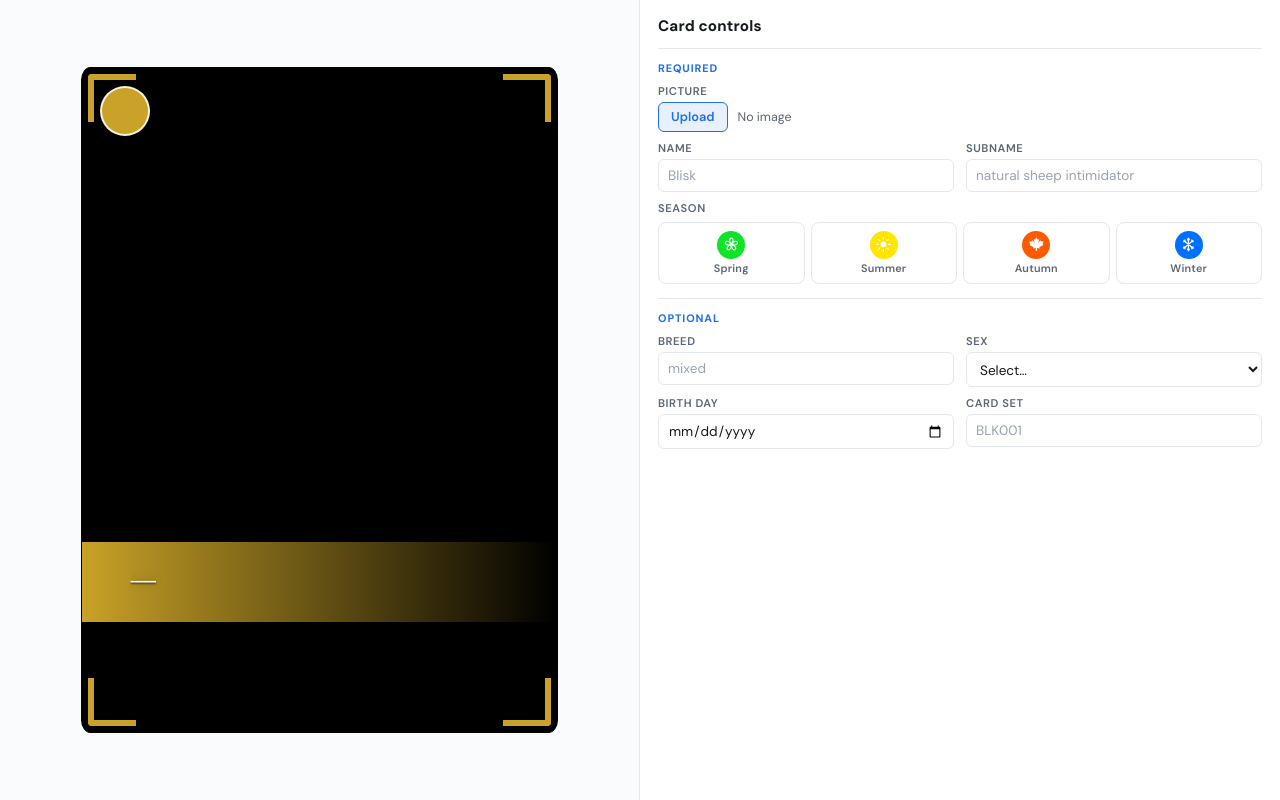
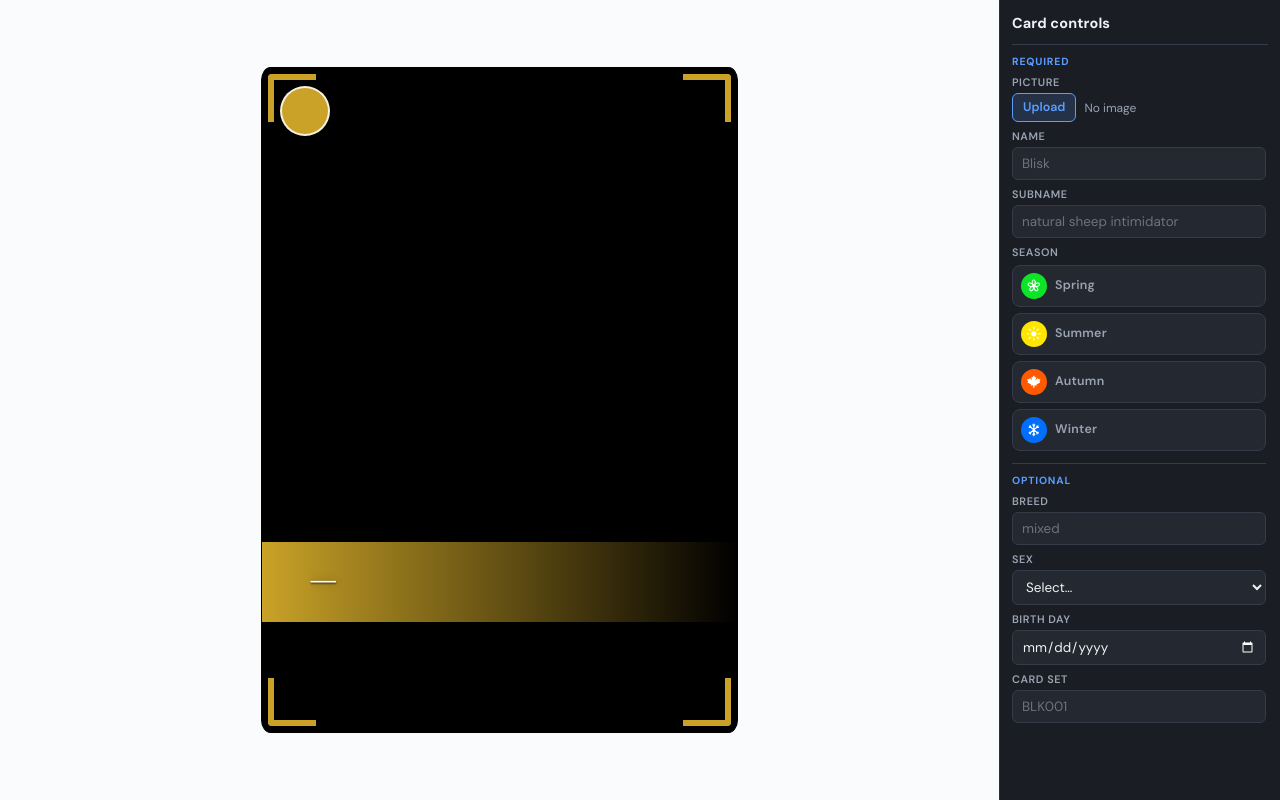
Before and after one commit to zprima/cardcreator, a React (Vite) app: page / in a window 1280 px wide. Built offline with nearby package versions, Linux system fonts and the light colour scheme.

Commit message:
control design

```diff
--- a/src/App.css
+++ b/src/App.css
@@ -2,7 +2,7 @@
   height: 100svh;
   max-height: 100svh;
   display: grid;
-  grid-template-columns: 1fr 1fr;
+  grid-template-columns: minmax(0, 1fr) 280px;
   margin: 0;
   box-sizing: border-box;
   overflow: hidden;
@@ -16,13 +16,14 @@
   height: 100%;
   padding: 16px;
   box-sizing: border-box;
-  border-right: 1px solid #e4e7ec;
+  border-right: 1px solid #2a2f3a;
   overflow: hidden;
   background: #fafbfc;
 }
 
 .app__controls {
   min-width: 0;
+  width: 100%;
   height: 100%;
   box-sizing: border-box;
   overflow: hidden;
--- a/src/components/Controls.css
+++ b/src/components/Controls.css
@@ -1,23 +1,23 @@
 .controls {
-  --ctrl-bg: #ffffff;
-  --ctrl-surface: #ffffff;
-  --ctrl-surface-hover: #f7f8fa;
-  --ctrl-border: #e4e7ec;
-  --ctrl-border-strong: #c8cdd6;
-  --ctrl-text: #14181f;
-  --ctrl-muted: #5b6575;
-  --ctrl-placeholder: #9aa3b2;
-  --ctrl-accent: #1f6feb;
-  --ctrl-accent-soft: rgba(31, 111, 235, 0.1);
-  --ctrl-focus: rgba(31, 111, 235, 0.35);
+  --ctrl-bg: #1a1d24;
+  --ctrl-surface: #242830;
+  --ctrl-surface-hover: #2c313c;
+  --ctrl-border: #353b48;
+  --ctrl-border-strong: #4a5160;
+  --ctrl-text: #f0f2f5;
+  --ctrl-muted: #9aa3b2;
+  --ctrl-placeholder: #6b7380;
+  --ctrl-accent: #5b9dff;
+  --ctrl-accent-soft: rgba(91, 157, 255, 0.16);
+  --ctrl-focus: rgba(91, 157, 255, 0.4);
 
   height: 100%;
   max-height: 100svh;
-  padding: 16px 18px;
+  padding: 14px 12px;
   box-sizing: border-box;
   display: flex;
   flex-direction: column;
-  gap: 12px;
+  gap: 10px;
   overflow: hidden;
   background: var(--ctrl-bg);
   color: var(--ctrl-text);
@@ -32,7 +32,7 @@
 
 .controls__heading {
   margin: 0 0 8px;
-  font-size: 0.95rem;
+  font-size: 0.9rem;
   font-weight: 650;
   letter-spacing: 0.01em;
   color: var(--ctrl-text);
@@ -43,24 +43,27 @@
   min-height: 0;
   display: flex;
   flex-direction: column;
-  gap: 14px;
+  gap: 12px;
   justify-content: flex-start;
+  overflow-y: auto;
+  overflow-x: hidden;
+  padding-right: 2px;
 }
 
 .controls__section {
   display: flex;
   flex-direction: column;
-  gap: 10px;
+  gap: 8px;
 }
 
 .controls__section--optional {
-  padding-top: 12px;
+  padding-top: 10px;
   border-top: 1px solid var(--ctrl-border);
 }
 
 .controls__section-title {
   margin: 0;
-  font-size: 0.68rem;
+  font-size: 0.65rem;
   font-weight: 700;
   letter-spacing: 0.08em;
   text-transform: uppercase;
@@ -68,7 +71,7 @@
 }
 
 .controls__label {
-  font-size: 0.7rem;
+  font-size: 0.68rem;
   font-weight: 600;
   letter-spacing: 0.05em;
   text-transform: uppercase;
@@ -85,7 +88,7 @@
 .controls__picture {
   display: flex;
   align-items: center;
-  gap: 10px;
+  gap: 8px;
   min-width: 0;
 }
 
@@ -97,18 +100,18 @@
 
 .controls__upload-label {
   display: inline-block;
-  padding: 6px 12px;
+  padding: 6px 10px;
   border: 1px solid var(--ctrl-accent);
   border-radius: 6px;
   background: var(--ctrl-accent-soft);
-  font-size: 0.8rem;
+  font-size: 0.78rem;
   font-weight: 600;
   color: var(--ctrl-accent);
   line-height: 1.2;
 }
 
 .controls__upload:hover .controls__upload-label {
-  background: rgba(31, 111, 235, 0.16);
+  background: rgba(91, 157, 255, 0.24);
 }
 
 .controls__file-input {
@@ -125,7 +128,7 @@
 
 .controls__filename {
   margin: 0;
-  font-size: 0.78rem;
+  font-size: 0.75rem;
   color: var(--ctrl-muted);
   overflow: hidden;
   text-overflow: ellipsis;
@@ -133,10 +136,11 @@
   min-width: 0;
 }
 
+/* Single-column stacked controls */
 .controls__grid {
-  display: grid;
-  grid-template-columns: 1fr 1fr;
-  gap: 10px 12px;
+  display: flex;
+  flex-direction: column;
+  gap: 8px;
 }
 
 .controls__field {
@@ -144,12 +148,13 @@
   flex-direction: column;
   gap: 4px;
   min-width: 0;
+  width: 100%;
 }
 
 .controls__input {
   width: 100%;
   font: inherit;
-  font-size: 0.85rem;
+  font-size: 0.84rem;
   padding: 7px 9px;
   border: 1px solid var(--ctrl-border);
   border-radius: 6px;
@@ -157,7 +162,7 @@
   color: var(--ctrl-text);
   box-sizing: border-box;
   min-width: 0;
-  color-scheme: light;
+  color-scheme: dark;
 }
 
 .controls__input:hover {
@@ -186,17 +191,18 @@
 }
 
 .controls__season-options {
-  display: grid;
-  grid-template-columns: repeat(4, 1fr);
+  display: flex;
+  flex-direction: column;
   gap: 6px;
 }
 
 .controls__season-option {
   display: flex;
-  flex-direction: column;
+  flex-direction: row;
   align-items: center;
-  gap: 4px;
-  padding: 8px 4px;
+  justify-content: flex-start;
+  gap: 8px;
+  padding: 7px 8px;
   border: 1px solid var(--ctrl-border);
   border-radius: 8px;
   background: var(--ctrl-surface);
@@ -221,8 +227,8 @@
 }
 
 .controls__season-option-swatch {
-  width: 28px;
-  height: 28px;
+  width: 26px;
+  height: 26px;
   border-radius: 50%;
   display: inline-flex;
   align-items: center;
@@ -232,7 +238,7 @@
 }
 
 .controls__season-option-label {
-  font-size: 0.68rem;
+  font-size: 0.78rem;
   font-weight: 600;
   letter-spacing: 0.02em;
   line-height: 1.1;
```
